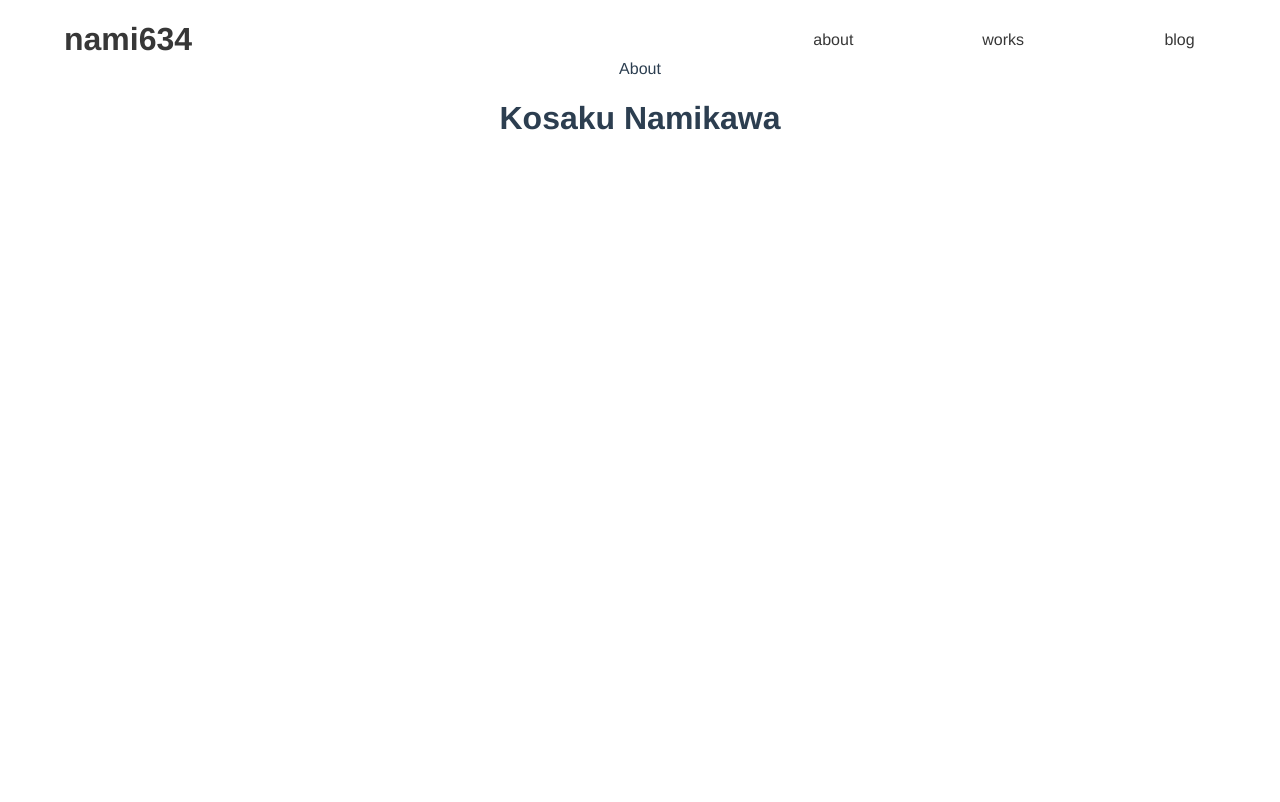
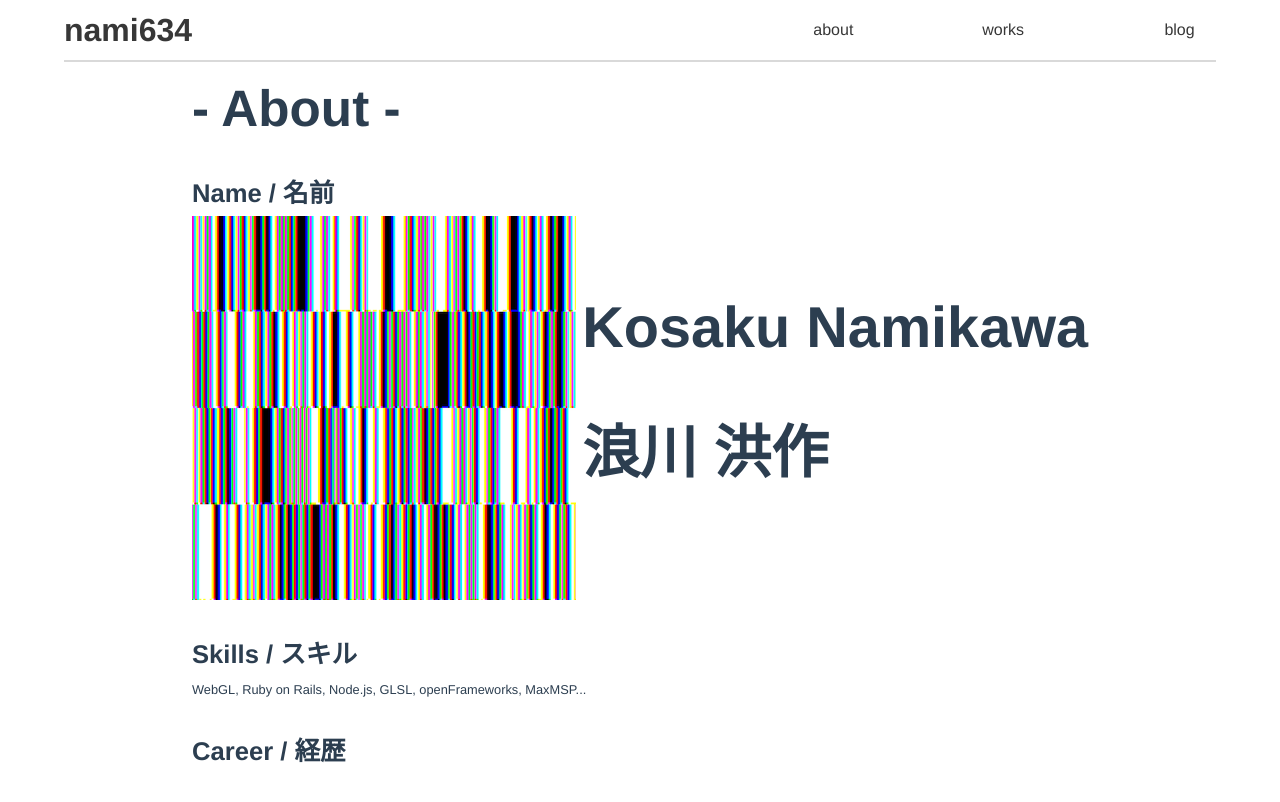
Before and after one commit to 73-ch/nami_portfolio, a Vue app: page /#/about in a window 1280 px wide. Shown: the top 802 px of the page. Built offline with nearby package versions, Linux system fonts and the light colour scheme.

Commit message:
Aboutページを作成

```diff
--- a/src/App.vue
+++ b/src/App.vue
@@ -1,13 +1,14 @@
 <template>
   <div id="app">
     <main_header/>
+    <main_header style="opacity: 0; position: absolute;"/>
     <router-view/>
   </div>
 </template>
 
 <script>
+  import 'normalize.css'
   import main_header from '@/components/Header'
-  import 'normalize.css'
   export default {
     components: {
       main_header
@@ -20,9 +21,11 @@
     font-family: 'Avenir', Helvetica, Arial, sans-serif;
     -webkit-font-smoothing: antialiased;
     -moz-osx-font-smoothing: grayscale;
-    text-align: center;
     color: #2c3e50;
     margin-top: 60px;
+    /*display: flex;*/
+    /*justify-items: center;*/
+    /*align-items: center;*/
   }
 
   a {
--- /dev/null
+++ b/src/assets/css/common.scss
@@ -0,0 +1,9 @@
+.wrapper {
+  width: 70vw;
+  margin: 10vh 15vw 10vh 15vw;
+  text-align: left;
+}
+
+.component-title {
+  font-size: 4vw;
+}
--- a/src/assets/css/media_queries.scss
+++ b/src/assets/css/media_queries.scss
@@ -1,8 +1,8 @@
 $breakpoints: (
-  'sm': 'screen and (min-width: 400px)',
-  'md': 'screen and (min-width: 768px)',
-  'lg': 'screen and (min-width: 1000px)',
-  'xl': 'screen and (min-width: 1200px'
+  'sm': 'screen and (max-width: 400px)',
+  'md': 'screen and (max-width: 768px)',
+  'lg': 'screen and (max-width: 1000px)',
+  'xl': 'screen and (max-width: 1200px'
 ) !default;
 
 @mixin mq($breakpoint: md) {
--- a/src/components/About.vue
+++ b/src/components/About.vue
@@ -1,17 +1,34 @@
 <template>
   <div id="about-wrapper" class="wrapper">
-    <p>About</p>
-    <h1>Kosaku Namikawa</h1>
-    <table id="career">
-      <tr v-for="event in events" :key="event.title">
-        <td>{{event.date}}</td>
-        <td>{{event.title}}</td>
-      </tr>
-    </table>
+    <h1 class="component-title">- About -</h1>
+    <div id="name">
+      <h3 class="section-title">Name / 名前</h3>
+      <div id="name-box">
+        <img src="../assets/image/test.png" alt="nami634_icon">
+        <div>
+          <h2>Kosaku Namikawa</h2>
+          <h2>浪川 洪作</h2>
+        </div>
+      </div>
+    </div>
+    <div id="skill">
+      <h3 class="section-title">Skills / スキル</h3>
+      <p>WebGL, Ruby on Rails, Node.js, GLSL, openFrameworks, MaxMSP...</p>
+    </div>
+    <div id="career">
+      <h3 class="section-title">Career / 経歴</h3>
+      <table>
+        <tr v-for="event in events" :key="event.title">
+          <td>{{event.date}}</td>
+          <td>{{event.title}}</td>
+        </tr>
+      </table>
+    </div>
   </div>
 </template>
 
 <script>
+  import '@/assets/css/common.scss'
   import profile_csv from '@/assets/profile.csv'
 
   export default {
@@ -24,8 +41,66 @@
   }
 </script>
 
-<style scoped>
+<style lang="scss" scoped>
+  @import '../assets/css/media_queries';
+
+  .section-title {
+    font-size: 2vw;
+    margin: 1vh 0;
+  }
+
+  %section {
+    margin: 5vh 0;
+  }
+
+  #skill {
+    @extend %section;
+
+    p {
+      font-size: 1vw;
+    }
+  }
+
   #career {
-    text-align: left;
+    @extend %section;
+
+    table {
+      font-size: 1vw;
+    }
+  }
+
+  #name {
+    @extend %section;
+
+    #name-box {
+      display: flex;
+      justify-content: space-between;
+
+      div {
+        display: inline-flex;
+        flex-direction: column;
+        justify-content: center;
+
+        h2 {
+          font-size: 4.5vw;
+          margin-top: 1.5vh;
+          display: inline-block;
+        }
+
+        h2:lang(ja) {
+          font-size: 7.5vw;
+        }
+      }
+
+      img {
+        width: 30vw;
+        height: 30vw;
+
+        @include mq(sm) {
+          width: 60vw;
+          height: 60vw;
+        }
+      }
+    }
   }
 </style>
--- a/src/components/Header.vue
+++ b/src/components/Header.vue
@@ -26,6 +26,7 @@
     position: fixed;
     top: 0;
     width: 90vw;
+    height: 60px;
     margin: 0 5vw;
     text-align: right;
     bottom: auto;
@@ -34,6 +35,7 @@
     display: flex;
     align-items: center;
     justify-content: space-between;
+    border-bottom: 2px solid rgba(0.5, 0.5, 0.5, 0.15);
   }
 
   ul {
@@ -45,9 +47,5 @@
   li {
     list-style-type: none;
     width: 25%;
-
-    a {
-      text-decoration: none;
-    }
   }
 </style>
```
Also changed, not shown: src/assets/image/test.png (added), src/assets/logo.png (deleted), src/assets/profile.csv.
